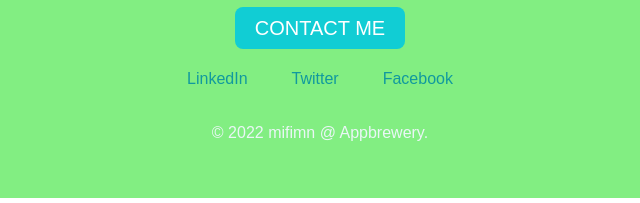
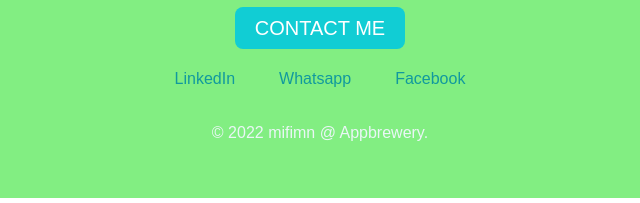
Before and after one commit to Mifimn/Smart-watch, a plain HTML site: page index.html in a window 1280 px wide. Shown: the part 2330-2533 px from the top of the page, 320-960 px from the left. Drawn offline with Linux system fonts and the light colour scheme.

Commit message:
Add WhatsApp link

```diff
--- a/index.html
+++ b/index.html
@@ -154,7 +154,7 @@
         <a class="btn" href="mailto:shittumifimn0807@gmail.com">CONTACT ME</a><br>
         <div class="footer">
             <a class="footer-link" href="https://www.linkedin.com/">LinkedIn</a>
-            <a class="footer-link" href="https://twitter.com/">Twitter</a>
+            <a class="footer-link" href="https://wa.me/message/E4HMO7NVDTXVB1">Whatsapp</a>
             <a class="footer-link" href="https://www.facebook.com/profile.php?id=100077442717601">Facebook</a>
         </div>
         <p class="copywrite">© 2022 mifimn @ Appbrewery.</p>
```
